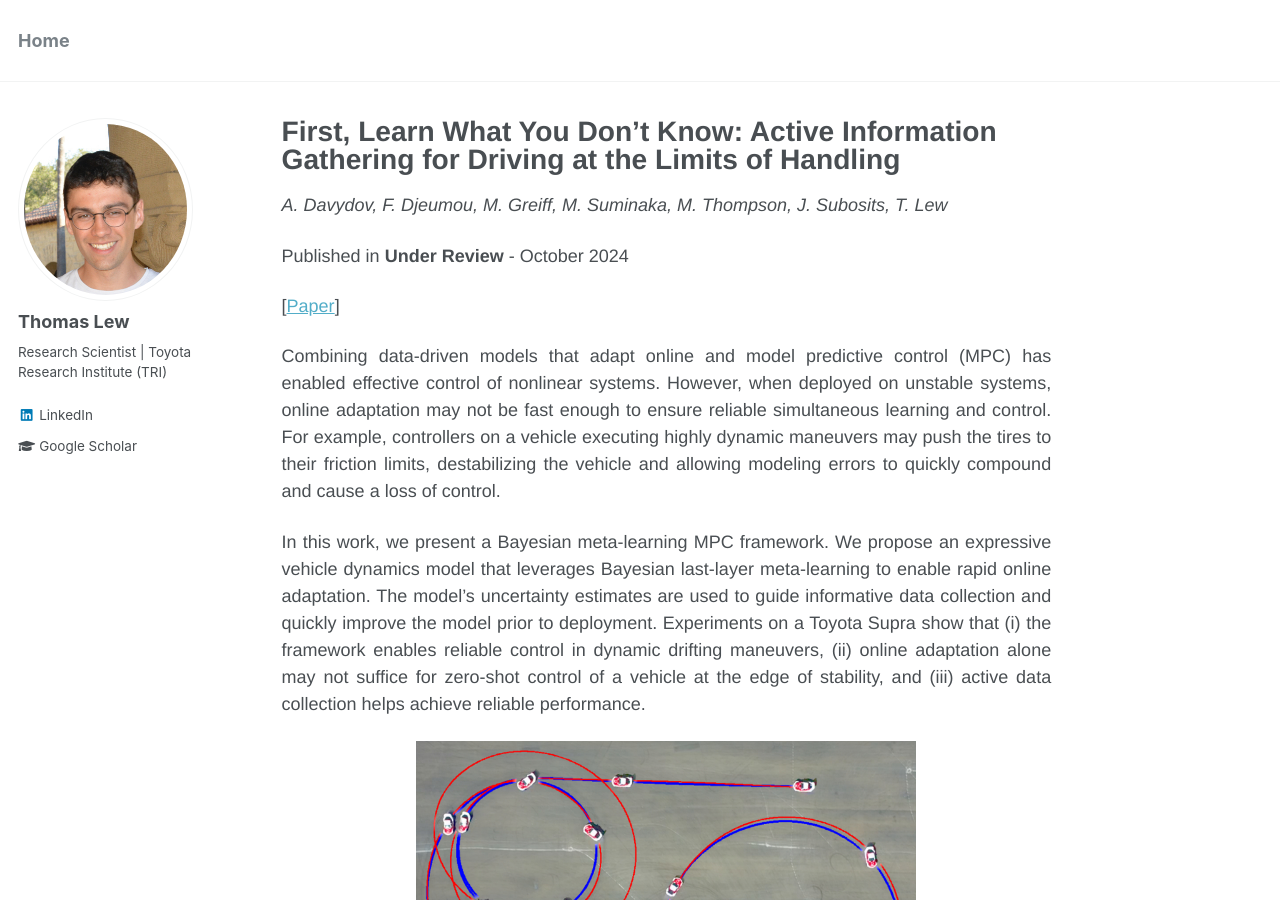
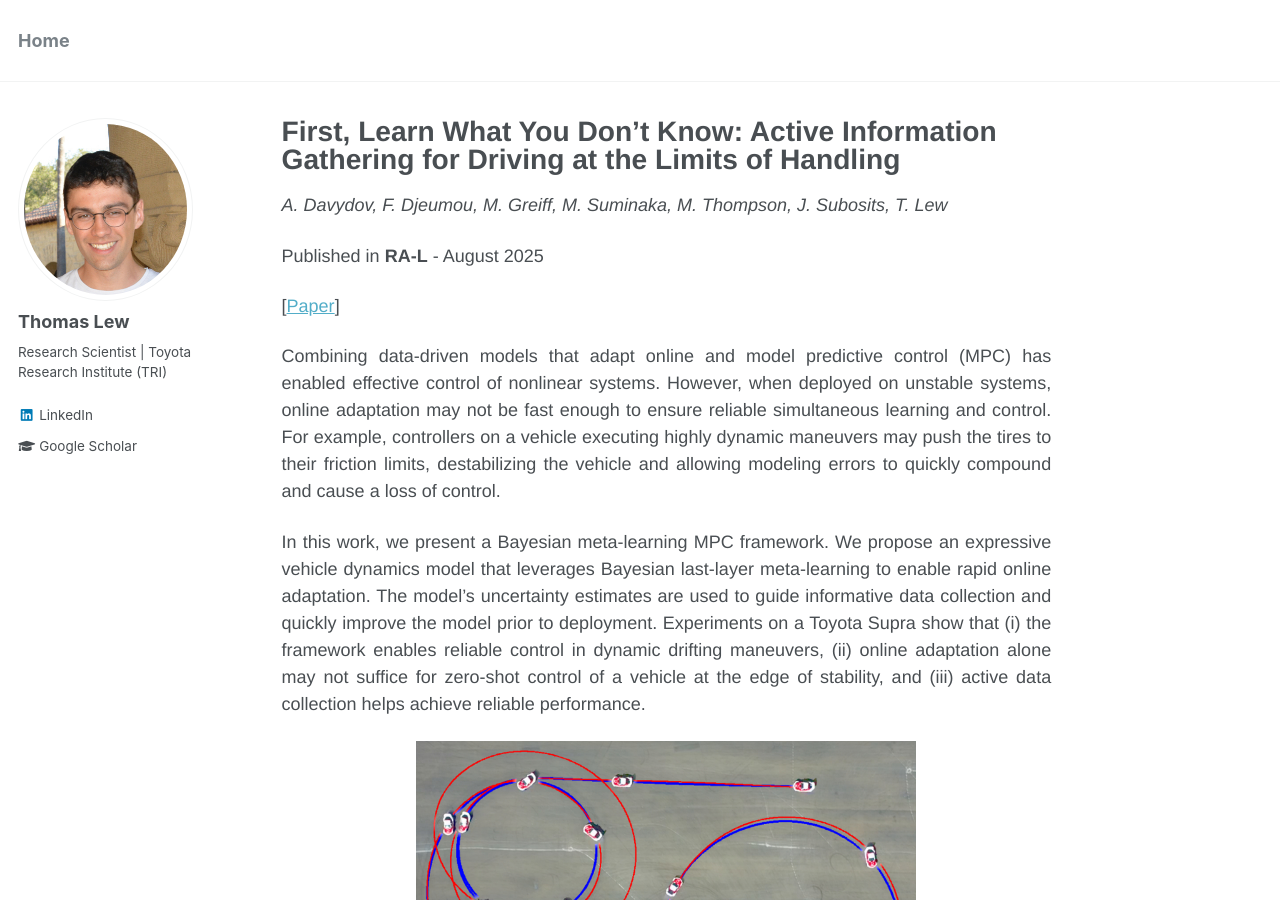
Before and after one commit to thomasjlew/thomasjlew.github.io, a Jekyll site: the page built from _publications/2025-08-13_first_learn_what_you_dont_know.md, in a window 1280 px wide and 900 px high. Built offline with Jekyll 4.4.1, drawn with Linux system fonts in a browser that asks for light colours.

Commit message:
First Learn What You Don't Know => RA-L.

```diff
--- a/_preprints/2024-10-01_first_learn_what_you_dont_know.md
+++ b/_publications/2025-08-13_first_learn_what_you_dont_know.md
@@ -6,9 +6,10 @@ excerpt: '<br />
 [Project Page](/publication/first_learn_what_you_dont_know) /
 [Paper](https://arxiv.org/abs/2411.00107) - Unstable
 systems are difficult to simultaneously learn and control.'
-date: 2024-10-01
-venue: 'Under Review'
-# venuetype: "conference"
+date: 2025-08-13
+# venue: 'IEEE Robotics and Automation Letters'
+venue: 'RA-L'
+venuetype: "journal"
 paperauthors: 'A. Davydov, F. Djeumou, M. Greiff, M. Suminaka, M. Thompson, J. Subosits, T. Lew'
 thumbnail: "first_learn_what_you_dont_know.jpg"
 paperurl: 'https://arxiv.org/abs/2411.00107'
```
